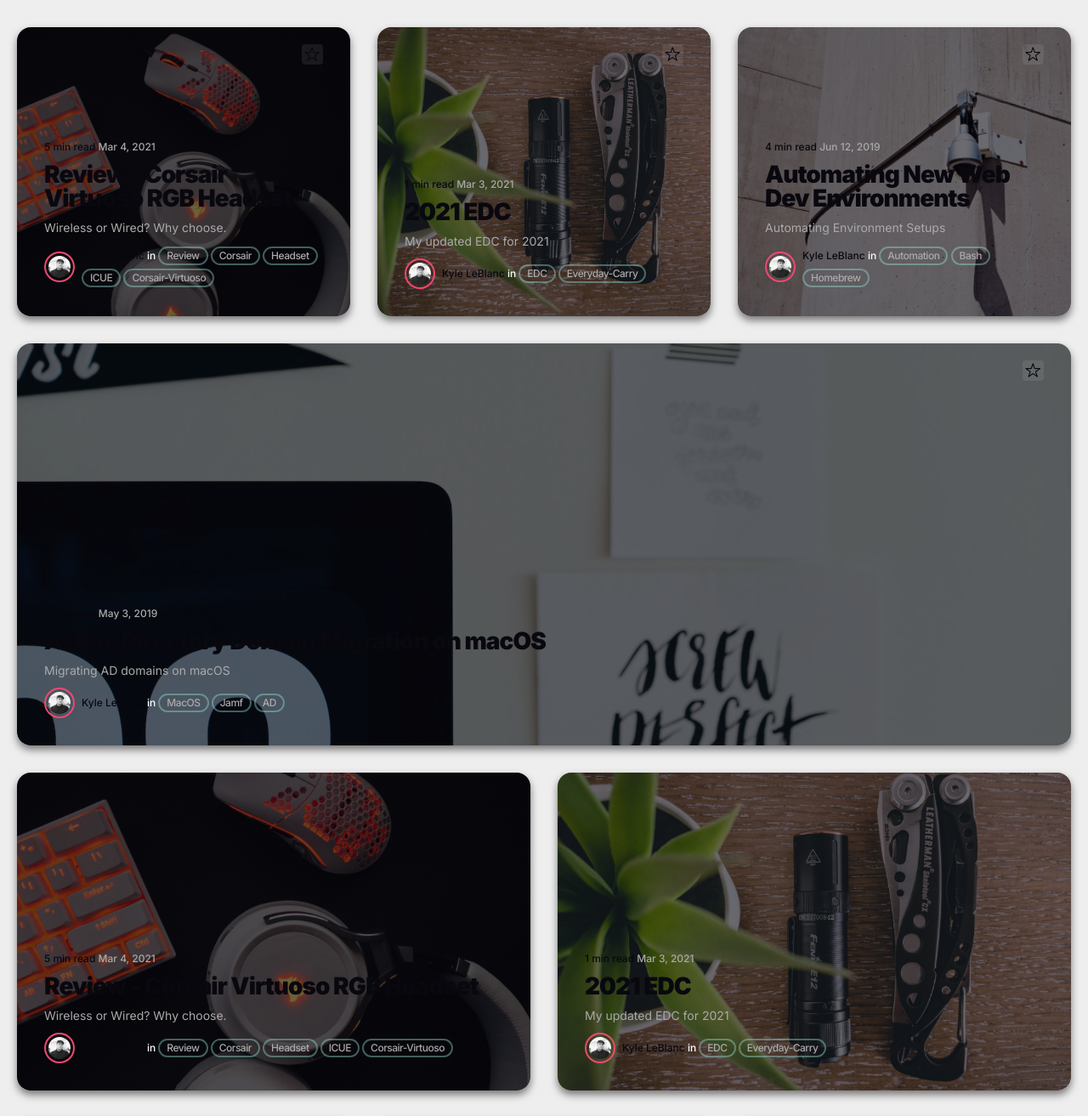
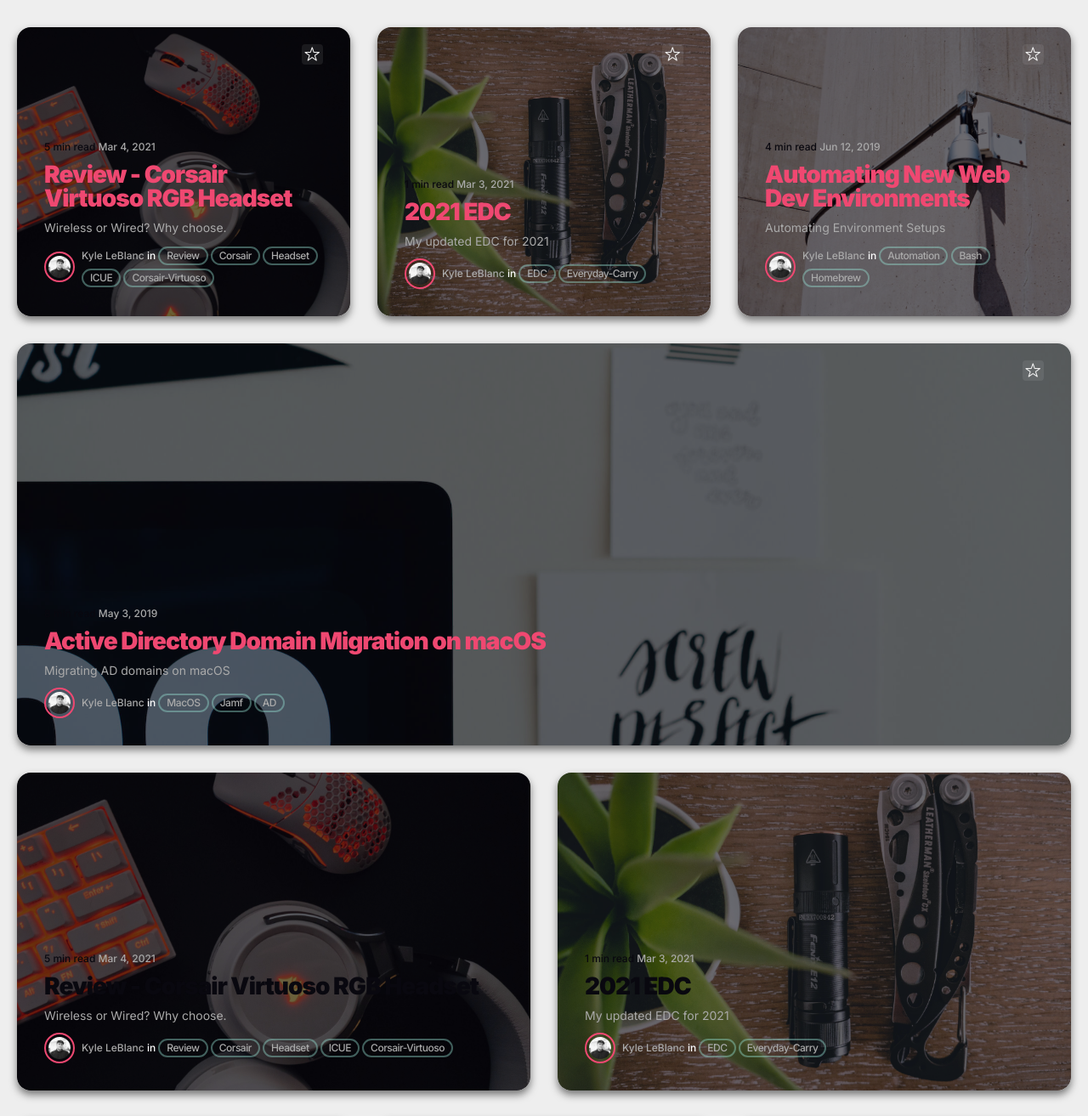
Before and after one commit to leblanck/pinkrhino, a Jekyll site: the page built from index.html, in a window 1280 px wide. Shown: the part 664-1977 px from the top of the page at 85% size. Built offline with Jekyll 4.4.1, drawn with Linux system fonts in a browser that asks for light colours; nearby versions of some CDN libraries; the list of posts is cut into pages by our own code; grey boxes are pictures that could not be loaded.

Commit message:
theme change

```diff
--- a/_sass/4-layouts/_home-page.scss
+++ b/_sass/4-layouts/_home-page.scss
@@ -48,7 +48,7 @@
     padding: 2px 4px;
     font-size: 20px;
     border-radius: 4px;
-    color: $dark;
+    color: $light-gray;
     background: rgba(255,255,255, 0.08);
     pointer-events: none;
     @media only screen and (max-width: $mobile) {
@@ -62,7 +62,7 @@
   font-size: 28px;
   line-height: 1;
   a {
-    color: $dark;
+    color: $brand-color;
   }
   @media only screen and (max-width: $mobile) {
     font-size: 24px;
@@ -166,7 +166,7 @@
     border-radius: 24px;
     color: $gray;
     &:hover {
-      color: $dark;
+      color: $gray;
       border-color: $brand-color;
     }
   }
@@ -196,9 +196,9 @@
   }
   &-link {
     font-size: 12px;
-    color: $dark;
+    color: $gray;
     &:hover {
-      color: $dark;
+      color: $gray;
     }
   }
   span {
```
